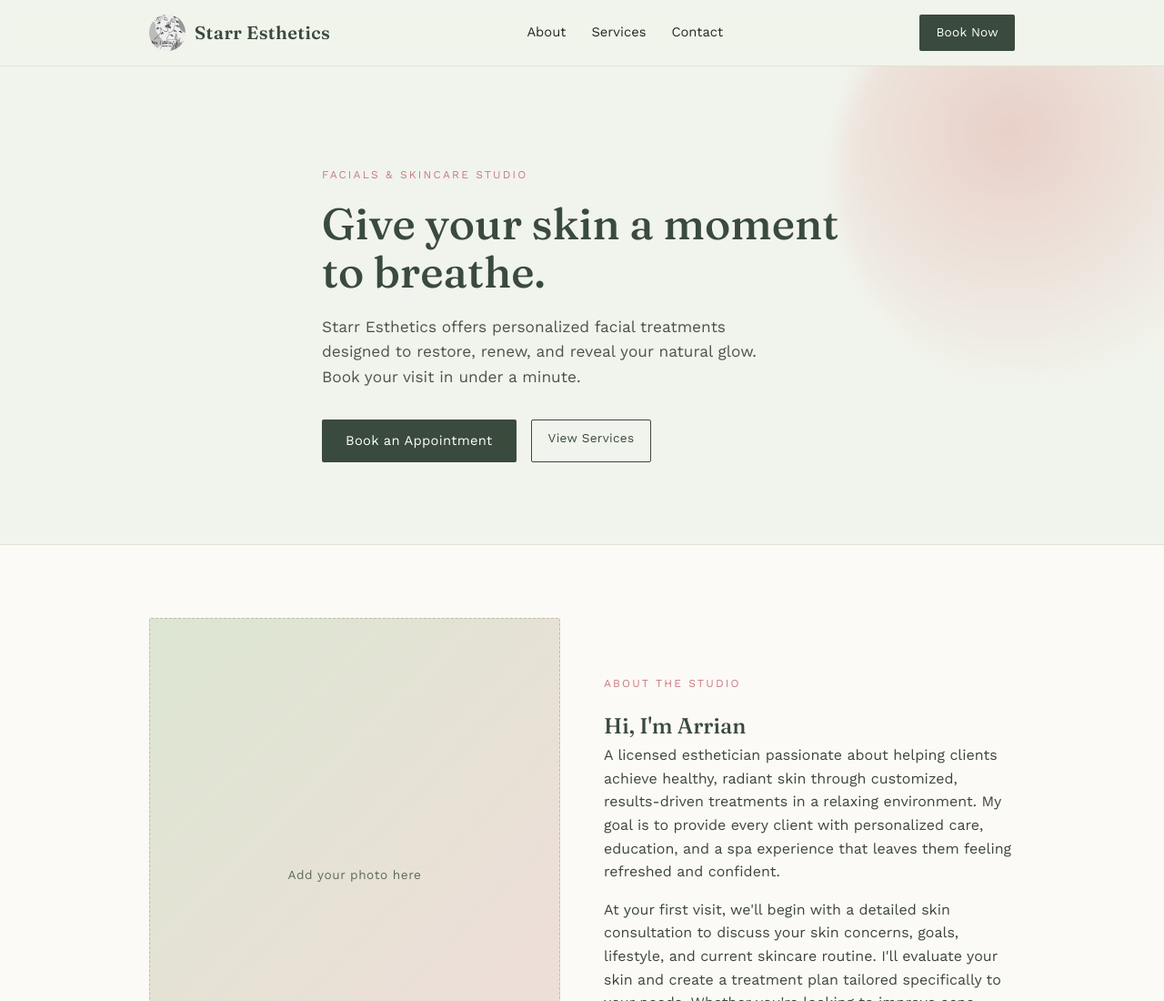
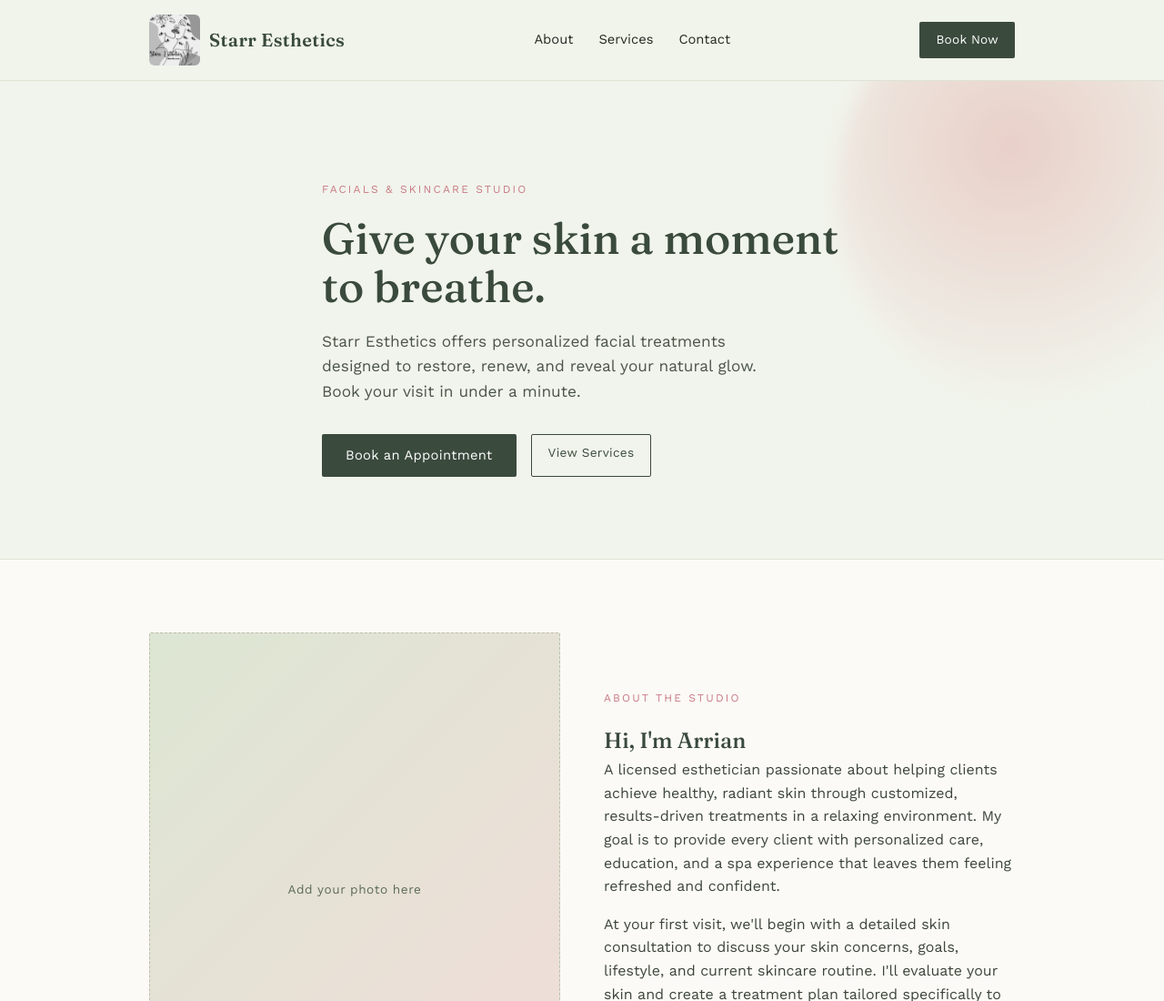
Before and after one commit to javeandreisanjose-lab/starr-esthetics, a plain HTML site: page index.html in a window 1280 px wide. Shown: the top 1100 px of the page at 91% size. Drawn offline with nearby package versions, Linux system fonts and the light colour scheme.

Commit message:
Update index.html

```diff
--- a/index.html
+++ b/index.html
@@ -244,7 +244,7 @@
 <nav>
   <div class="wrap">
     <div class="brand" style="display:flex;align-items:center;gap:10px;">
-      <img src="logo.png" alt="Starr Esthetics logo" style="height:40px;width:40px;object-fit:cover;border-radius:50%;">
+      <img src="logo.png" alt="Starr Esthetics logo" style="height:56px;width:56px;object-fit:cover;border-radius:6px;">
       Starr Esthetics
     </div>
     <ul class="nav-links">
```
